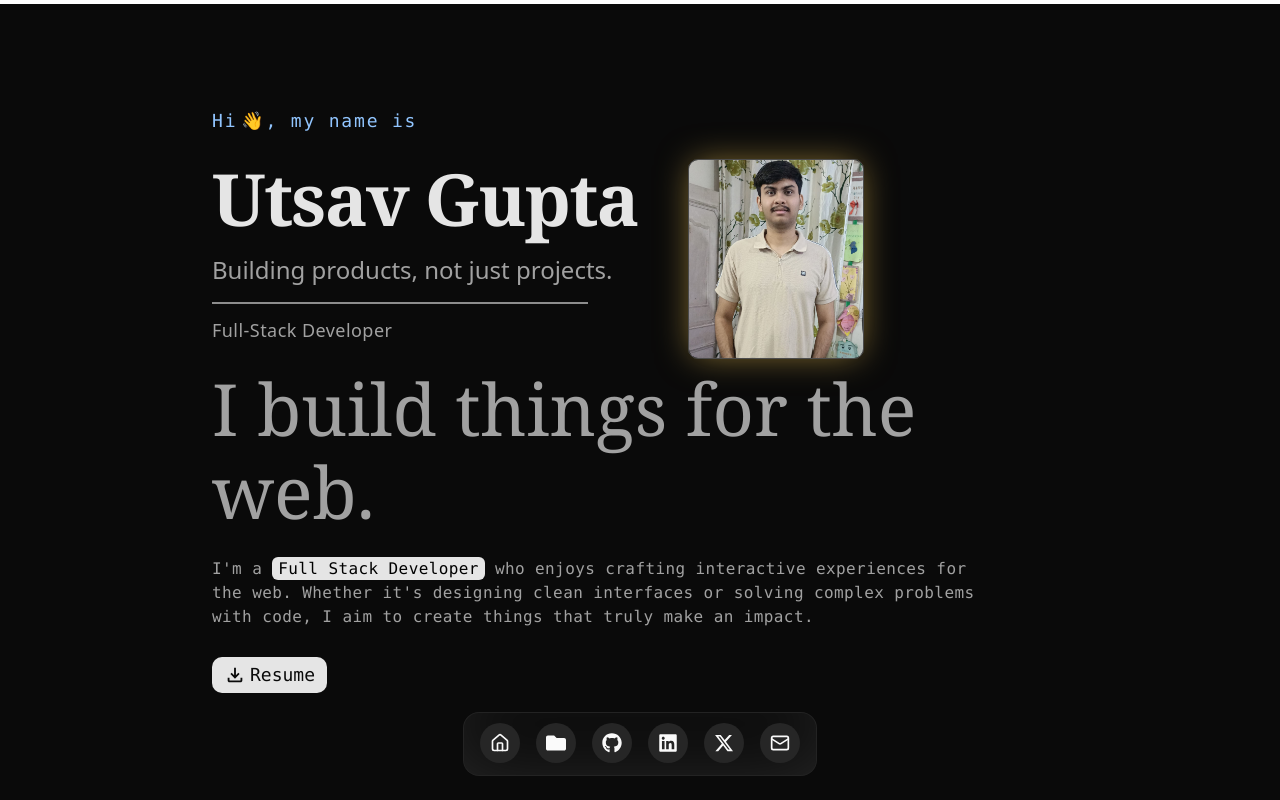
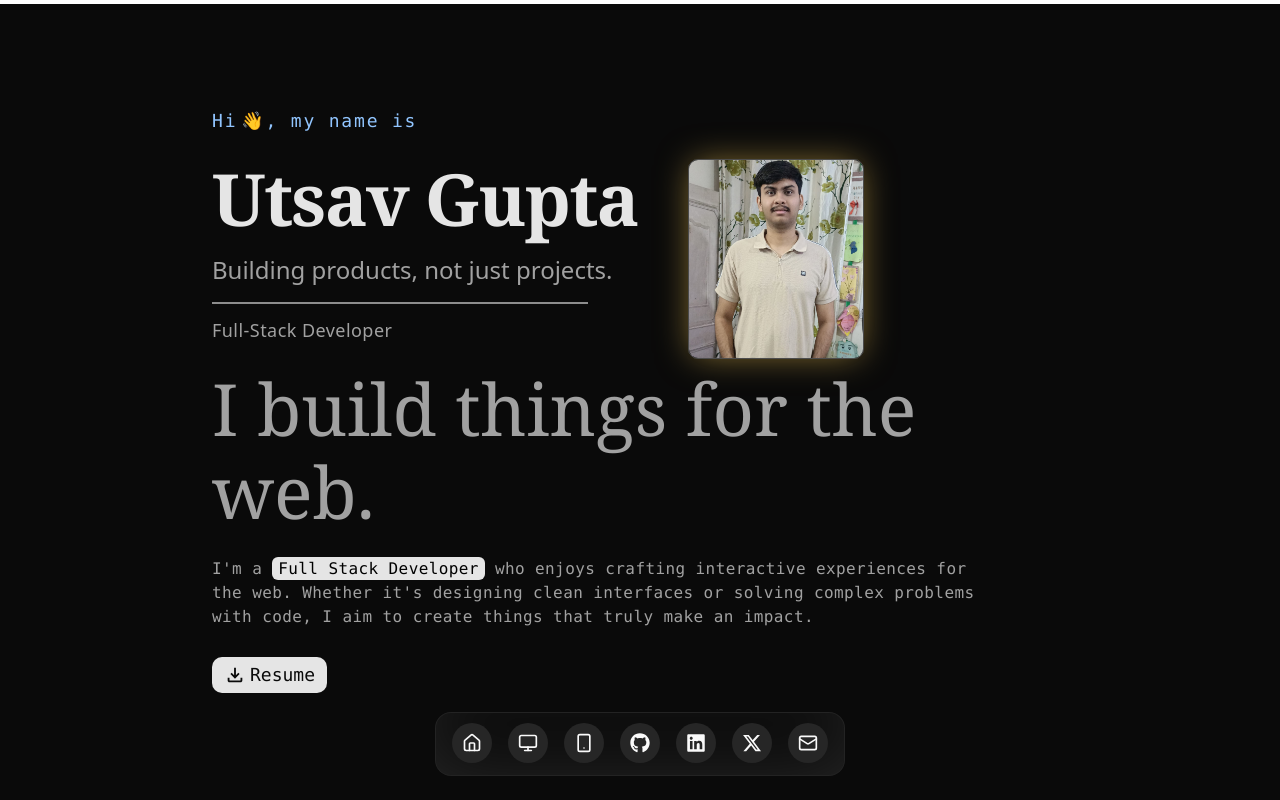
Before and after one commit to utsavg05/next-portfolio, a Next.js app: page / in a window 1280 px wide. Shown: the top 800 px of the page. Built offline with nearby package versions, Linux system fonts and the light colour scheme.

Commit message:
Refactor DockDemo and FloatingDockDemo to include new icons and update navigation links

```diff
--- a/src/components/DockDemo.tsx
+++ b/src/components/DockDemo.tsx
@@ -286,6 +286,8 @@ import React from "react";
 import {
   Home,
   Mail,
+  Monitor,
+  Smartphone,
 } from "lucide-react"; // ✅ switched to lucide-react
 import { FaGithub, FaLinkedin, FaFolder } from "react-icons/fa";
 import { FaXTwitter } from "react-icons/fa6";
@@ -304,8 +306,9 @@ import { Dock, DockIcon } from "@/components/magicui/dock";
 
 const DATA = {
   navbar: [
-    { href: "#", icon: Home, label: "Home" },
-    { href: "#projects", icon: FaFolder, label: "Projects" },
+    { href: "/#", icon: Home, label: "Home" },
+    { href: "/#projects", icon: Monitor, label: "Web Apps" },
+    { href: "/mobile-apps", icon: Smartphone, label: "Mobile Apps" },
   ],
   social: [
     { name: "GitHub", url: "https://github.com/utsavg05", icon: FaGithub },
--- a/src/components/FloatingDockDemo.tsx
+++ b/src/components/FloatingDockDemo.tsx
@@ -77,19 +77,13 @@
 
 import React from "react";
 import { FloatingDock } from "@/components/ui/floating-dock";
-import {
-  IconHome,
-  IconFolder,
-  IconBrandX,
-  IconBrandGithub,
-  IconBrandLinkedin,
-  IconFileDownload,
-} from "@tabler/icons-react";
 import { FaGithub, FaLinkedin, FaFolder } from "react-icons/fa";
 import { FaXTwitter } from "react-icons/fa6";
 import {
   Home,
   Mail,
+  Monitor,
+  Smartphone,
 } from "lucide-react";
 
 export function FloatingDockDemo() {
@@ -99,14 +93,21 @@ export function FloatingDockDemo() {
       icon: (
         <Home className="h-full w-full text-foreground hover:text-primary transition-colors" />
       ),
-      href: "#",
+      href: "/#",
     },
     {
-      title: "Projects",
+      title: "Web Apps",
       icon: (
-        <FaFolder className="h-full w-full text-foreground hover:text-primary transition-colors" />
+        <Monitor className="h-full w-full text-foreground hover:text-primary transition-colors" />
       ),
-      href: "#projects",
+      href: "/#projects",
+    },
+    {
+      title: "Mobile Apps",
+      icon: (
+        <Smartphone className="h-full w-full text-foreground hover:text-primary transition-colors" />
+      ),
+      href: "/mobile-apps",
     },
     {
       title: "GitHub",
```
